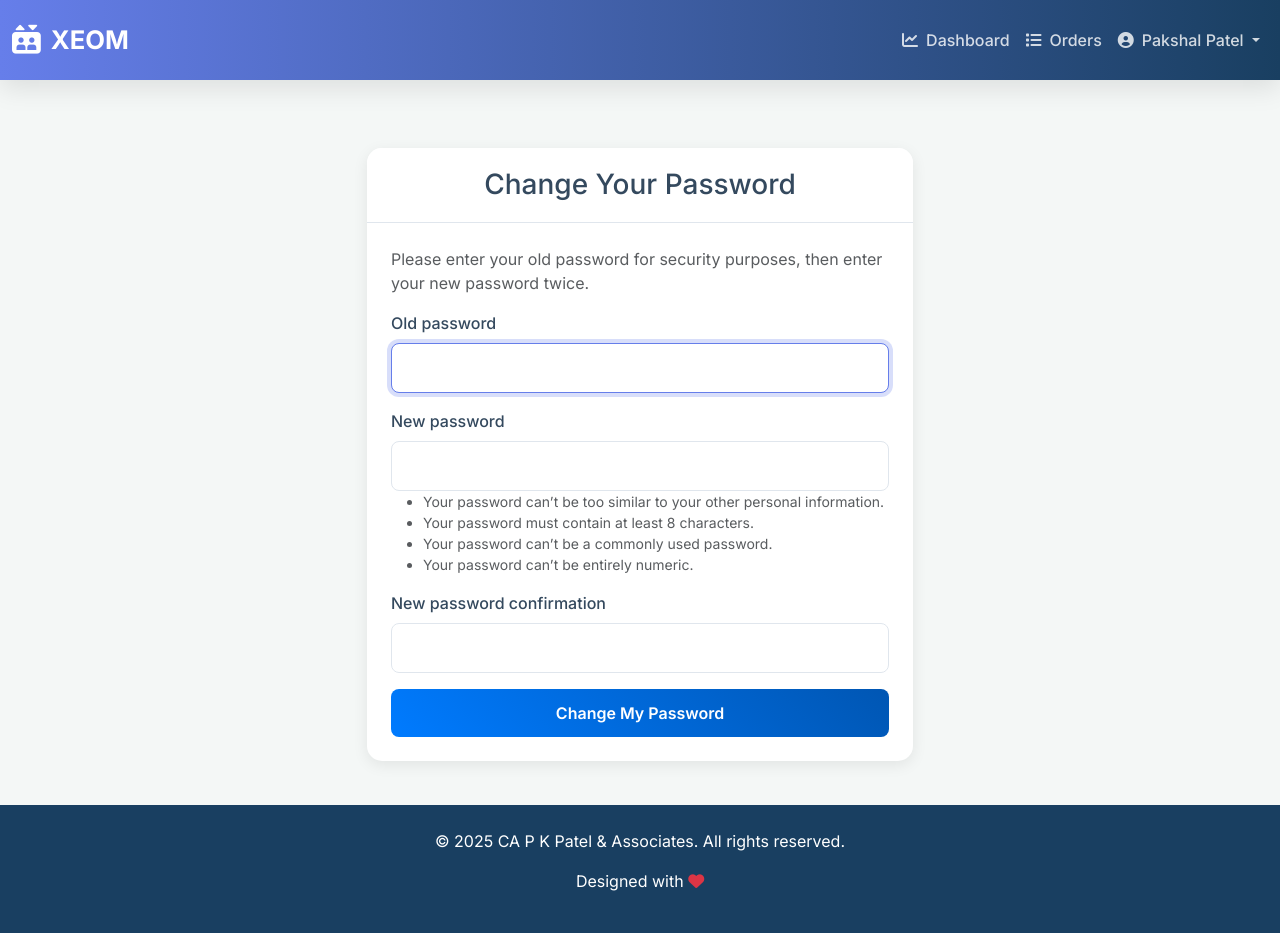
After one commit to sagarsomjiyani/capkapatel-xeom, a Django app: page /xeom/change-password/ in a window 1280 px wide. The commit adds this page. Run offline with Django 4.2, Linux system fonts and the light colour scheme; a user stored in the database is signed in; parts of the project's set-up code (start-up, migrations or seed data) failed here and were passed over.

Commit message:
feat: Changes as per message from Pakshal. Plus, Implement user password change functionality with custom form and template

```diff
--- a/Xeom/forms.py
+++ b/Xeom/forms.py
@@ -6,7 +6,7 @@
 from django.core.exceptions import ValidationError
 from django.forms.widgets import MultiWidget, TextInput, NumberInput, DateInput, Widget
 from django.forms.fields import MultiValueField, CharField, IntegerField, DateField, DecimalField, Field
-
+from django.contrib.auth.forms import PasswordChangeForm
 # --- Date field validation for restricting today -3 days ---
 
 class ValidatedDateInput(forms.DateInput):
@@ -69,11 +69,12 @@
         context['widget']['initial_forms'] = value # Pass the list of dictionaries to the template
 
         # Add a dedicated boolean flag for readonly status to the context
-        context['widget']['is_readonly'] = attrs.get('data-readonly', 'false') == 'true'
+        context['widget']['is_readonly'] = attrs.get('readonly', 'false') == 'true'
 
         # Ensure the value for the hidden input is a JSON string, defaulting to '[]' if empty
         if not value and not context['widget']['is_readonly']:
             context['widget']['value'] = '[]'
+            context['widget']['is_hidden'] = attrs.get('hidden', 'false')
         else:
             context['widget']['value'] = json.dumps(value)
 
@@ -178,6 +179,17 @@
                 raise ValidationError("Total percentage cannot exceed 100% across all items.")
 
 # --- Existing Forms (with updates for JSON fields) ---
+
+class UserPasswordChangeForm(PasswordChangeForm):
+    """
+    A custom password change form that applies Bootstrap styling.
+    """
+    def __init__(self, *args, **kwargs):
+        super().__init__(*args, **kwargs)
+        # Apply Bootstrap's 'form-control' class to each field for consistent styling.
+        for field_name in self.fields:
+            self.fields[field_name].widget.attrs.update({'class': 'form-control'})
+
 class OrderCreateForm(forms.ModelForm):
     """
     Form for creating a new Order.
@@ -352,9 +364,9 @@
         'installation': 'Installation',
         'lift_handover': 'Lift Handover',
         'gad_sign_complete': 'GAD Sign Complete',
-        'form_a_submitted': 'A Form Submitted',
-        'form_a_permission_received': 'A Form Permission Received',
-        'form_b_submitted': 'B Form Submitted',
+        'form_a_submitted': 'Form - A Submitted',
+        'form_a_permission_received': 'Form - A Permission Received',
+        'form_b_submitted': 'Form - B Submitted',
         'license_received': 'License Received',
         'license_handover': 'License Handover',
         'handover_oc_submitted': 'Handover OC Submitted',
--- a/Xeom/templates/base.html
+++ b/Xeom/templates/base.html
@@ -295,6 +295,8 @@
                         <ul class="dropdown-menu dropdown-menu-end" aria-labelledby="navbarDropdown">
                             <li><a class="dropdown-item" href="#"><i class="fas fa-cog me-2"></i>{% for group in user.groups.all %} {{ group.name|default:"User" }} {% endfor %}</a></li>
                             <li><hr class="dropdown-divider"></li>
+                            <li><a class="dropdown-item" href="{% url 'change_password' %}"><i class="fas fa-sign-out-alt me-2"></i>Reset Password</a></li>
+                            <li><hr class="dropdown-divider"></li>
                             <li><a class="dropdown-item" href="{% url 'logout' %}"><i class="fas fa-sign-out-alt me-2"></i>Logout</a></li>
                         </ul>
                     </li>
--- /dev/null
+++ b/Xeom/templates/change_password.html
@@ -0,0 +1,54 @@
+{% extends 'base.html' %}  <!-- Make sure this matches your base template file -->
+
+{% block title %}Change Password{% endblock %}
+
+{% block content %}
+<div class="container mt-5">
+    <div class="row justify-content-center">
+        <div class="col-md-8 col-lg-6">
+            <div class="card">
+                <div class="card-header">
+                    <h3 class="card-title text-center mb-0">Change Your Password</h3>
+                </div>
+                <div class="card-body">
+                    <p class="text-muted">
+                        Please enter your old password for security purposes, then enter your new password twice.
+                    </p>
+                    <form method="post">
+                        {% csrf_token %}
+
+                        <!-- Display non-field errors (e.g., old password incorrect) -->
+                        {% if form.non_field_errors %}
+                            <div class="alert alert-danger" role="alert">
+                                {% for error in form.non_field_errors %}
+                                    {{ error }}
+                                {% endfor %}
+                            </div>
+                        {% endif %}
+
+                        <!-- Render form fields -->
+                        {% for field in form %}
+                            <div class="mb-3">
+                                <label for="{{ field.id_for_label }}" class="form-label">{{ field.label }}</label>
+                                {{ field }}
+                                {% if field.help_text %}
+                                    <small class="form-text text-muted">{{ field.help_text|safe }}</small>
+                                {% endif %}
+                                {% for error in field.errors %}
+                                    <div class="invalid-feedback d-block">
+                                        {{ error }}
+                                    </div>
+                                {% endfor %}
+                            </div>
+                        {% endfor %}
+
+                        <div class="d-grid">
+                            <button type="submit" class="btn btn-primary">Change My Password</button>
+                        </div>
+                    </form>
+                </div>
+            </div>
+        </div>
+    </div>
+</div>
+{% endblock %}
--- a/Xeom/urls.py
+++ b/Xeom/urls.py
@@ -5,6 +5,7 @@
     # Order CRUD URLs
     path('login/', views.LoginView.as_view(), name='login'),
     path('logout/', views.LogoutView.as_view(), name='logout'),
+    path('change-password/', views.UserPasswordChangeView.as_view(), name='change_password'),
     path('list/', views.OrderListView.as_view(), name='order_list'),
     path('dashboard/', views.DashboardView.as_view(), name='dashboard'),
     path('create/', views.OrderCreateView.as_view(), name='order_create'),
--- a/Xeom/views.py
+++ b/Xeom/views.py
@@ -1,11 +1,12 @@
 from django.shortcuts import render, get_object_or_404, redirect, HttpResponse
 from django.views.generic import ListView, DetailView, CreateView, UpdateView, DeleteView
+from django.contrib.auth.views import PasswordChangeView
 from django.contrib.auth.mixins import LoginRequiredMixin,PermissionRequiredMixin
 from django.urls import reverse_lazy
 from django.contrib import messages
 from django.http import JsonResponse
 from .models import order
-from .forms import OrderDetailForm, OrderCreateForm
+from .forms import OrderDetailForm, OrderCreateForm, UserPasswordChangeForm
 from django.contrib.auth.models import User
 from django.views.generic import TemplateView,View
 from django.db.models import Count, Q, Avg
@@ -444,10 +445,14 @@
                                     pass
                         if json_dates:
                             last_completed_activity_date = max(json_dates)
-                else: # For DateFields
-                    if current_field_value:
-                        is_current_field_completed = True
-                        last_completed_activity_date = current_field_value # Update with the actual date
+                else: # For DateFields and ForeignKey fields
+                    try:
+                        # Your existing problematic code section
+                        days_pending = (today - last_completed_activity_date).days
+                    except AttributeError as e:
+                        print(f"Error details: {e}")
+                        print(f"Variable types - today: {type(today)}, last_completed_activity_date: {type(last_completed_activity_date)}")
+                        days_pending = 0
 
                 if not is_current_field_completed: # This activity is pending
                     prerequisites_met = True
@@ -712,6 +717,18 @@
 
 ##################################################################################################################################
 ##################################################################################################################################
+
+class UserPasswordChangeView(PasswordChangeView):
+    """
+    Handles the user password change process.
+    - Uses the custom form for styling.
+    - Specifies the template to render.
+    - Redirects to the dashboard on success.
+    """
+    template_name = 'change_password.html'
+    form_class = UserPasswordChangeForm
+    success_url = reverse_lazy('dashboard') # Redirect to your dashboard after a successful change
+
 ##################################################################################################################################
 ##################################################################################################################################
 
```
Also changed, not shown: Xeom/templates/widgets/json_list_widget.html (+7 -7 lines), db.sqlite3.
